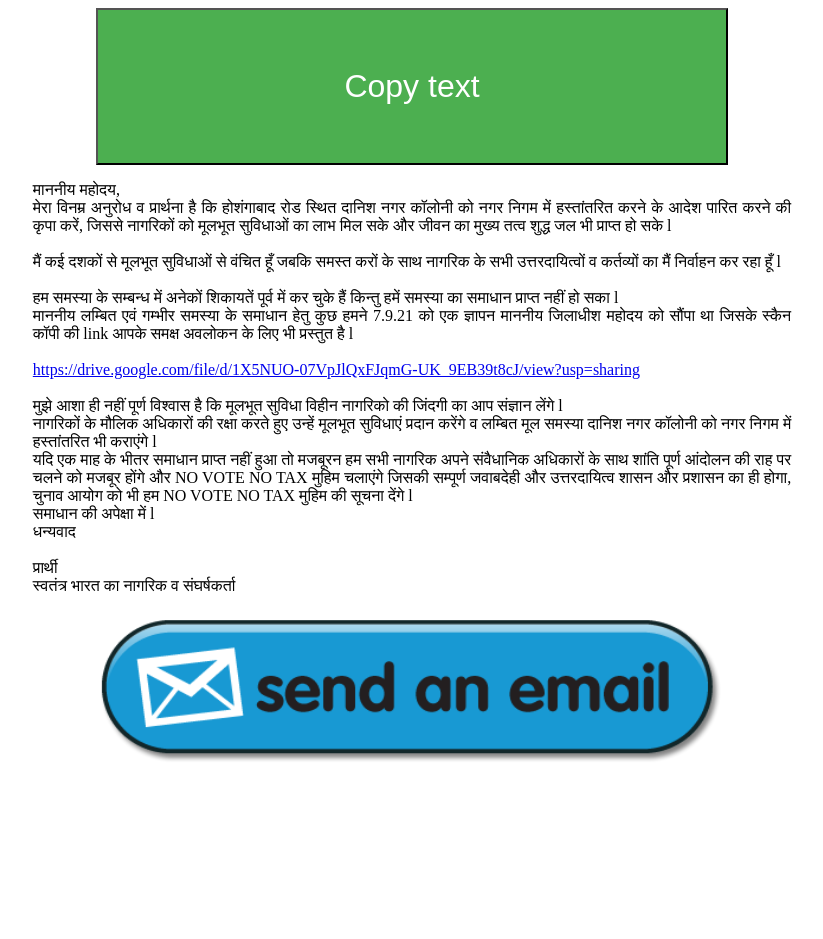
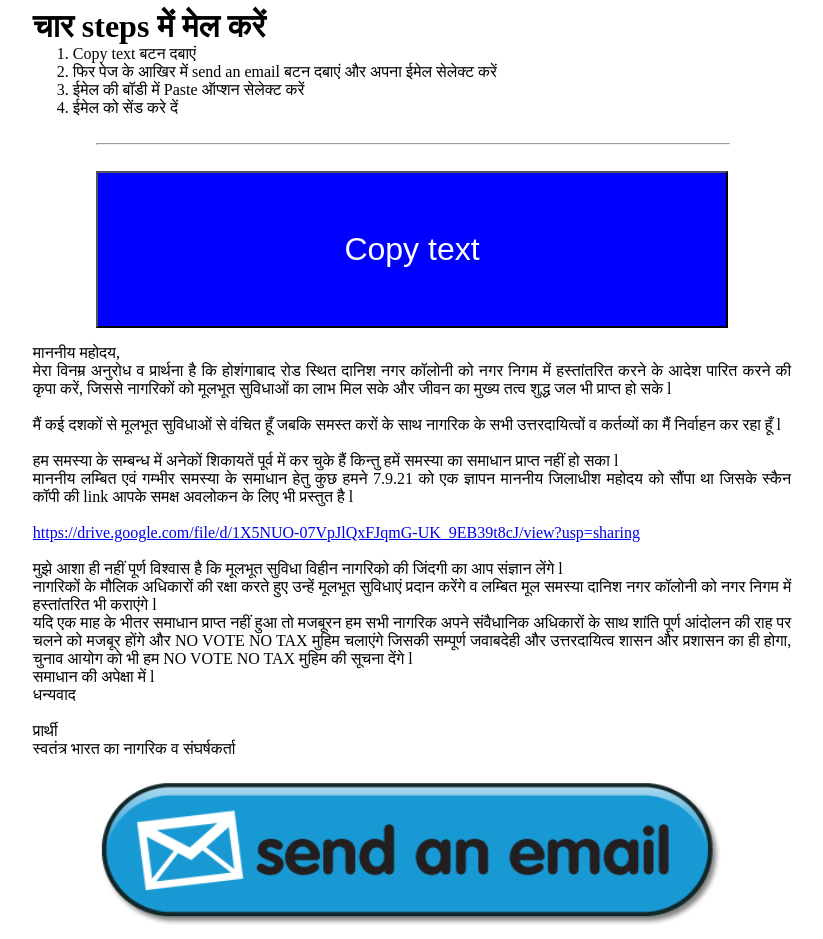
Before and after one commit to AarohanResearchLab/DanishNagarDigital, a plain HTML site: page index.html in a window 1280 px wide. Shown: the whole page, without its empty margins (228-1051 px from the left). Before the commit the page ends 800 px from the top, so only its background shows below. Drawn offline with Linux system fonts and the light colour scheme.

Commit message:
Add files via upload

```diff
--- a/index.html
+++ b/index.html
@@ -8,7 +8,19 @@
 
   </head>
   <body>
-    <button style="height:20%;width:50%;background-color: #4CAF50;margin-right: 25%;margin-left: 25%;" onclick="myFunction()"><span style="font-size: xx-large;color: white;">Copy text</span></button>
+    <div style="width: 60%;margin-left: 20%;margin-right: 20%;">
+    <h1 style="margin:auto">चार steps में मेल करें </h1>
+      <ol style="margin:auto">
+        <li>Copy text बटन दबाएं </li>
+        <li>फिर पेज के आखिर में send an email बटन दबाएं और अपना ईमेल सेलेक्ट करें</li>
+        <li>ईमेल की बॉडी में Paste ऑप्शन सेलेक्ट करें</li>
+        <li>ईमेल को सेंड करे दें </li>
+      </ol>
+    </div>
+    <br>
+    <hr style="width: 50%;margin-left: 25%;margin-right: 25%;">
+    <br>
+    <button id ="myButton1" style="height:20%;width:50%;background-color:blue;margin-right: 25%;margin-left: 25%;font-size: xx-large;color: white;" onclick="myFunction()">Copy text</button>
 
 
   <br>
@@ -34,7 +46,7 @@
 स्वतंत्र भारत का नागरिक व संघर्षकर्ता
 </p>
 
-<a href="mailto:narendramodi1234@gmail.com;connect@mygov.nic.in;commissioner@bmconline.gov.in;dmbhopal@nic.in;krishnagaur2015@gmail.com;cm@mp.nic.in;danishnagarsamiti@gmail.com;commbhopal@mpurban.gov.in;cm@mpchiefminister.com;info@shivrajsinghchouhan.org;sadhvipragyabjp@gmail.com?subject=%E0%A4%A6%E0%A4%BE%E0%A4%A8%E0%A4%BF%E0%A4%B6%20%E0%A4%A8%E0%A4%97%E0%A4%B0%20%E0%A4%95%E0%A5%89%E0%A4%B2%E0%A5%8B%E0%A4%A8%E0%A5%80%20%E0%A4%A8%E0%A4%97%E0%A4%B0%20%E0%A4%A8%E0%A4%BF%E0%A4%97%E0%A4%AE%20%E0%A4%AE%E0%A5%87%E0%A4%82%20%E0%A4%B9%E0%A4%B8%E0%A5%8D%E0%A4%A4%E0%A4%BE%E0%A4%82%E0%A4%A4%E0%A4%B0%E0%A4%A3%20%E0%A4%8F%E0%A4%B5%E0%A4%82%20%E0%A4%AE%E0%A5%82%E0%A4%B2%E0%A4%AD%E0%A5%82%E0%A4%A4%20%E0%A4%B8%E0%A5%81%E0%A4%B5%E0%A4%BF%E0%A4%A7%E0%A4%BE%E0%A4%93%E0%A4%82%20%E0%A4%95%E0%A5%87%20%E0%A4%B2%E0%A4%BF%E0%A4%8F%20%E0%A4%AA%E0%A5%8D%E0%A4%B0%E0%A4%BE%E0%A4%B0%E0%A5%8D%E0%A4%A5%E0%A4%A8%E0%A4%BE"><img style="height:20%;width:50%;margin-right: 25%;margin-left: 25%;" src="send-button.png" /></a>
+<a href="mailto:narendramodi1234@gmail.com;connect@mygov.nic.in;commissioner@bmconline.gov.in;dmbhopal@nic.in;krishnagaur2015@gmail.com;cm@mp.nic.in;danishnagarsamiti@gmail.com;commbhopal@mpurban.gov.in;info@shivrajsinghchouhan.org;sadhvipragyabjp@gmail.com?subject=%E0%A4%A6%E0%A4%BE%E0%A4%A8%E0%A4%BF%E0%A4%B6%20%E0%A4%A8%E0%A4%97%E0%A4%B0%20%E0%A4%95%E0%A5%89%E0%A4%B2%E0%A5%8B%E0%A4%A8%E0%A5%80%20%E0%A4%A8%E0%A4%97%E0%A4%B0%20%E0%A4%A8%E0%A4%BF%E0%A4%97%E0%A4%AE%20%E0%A4%AE%E0%A5%87%E0%A4%82%20%E0%A4%B9%E0%A4%B8%E0%A5%8D%E0%A4%A4%E0%A4%BE%E0%A4%82%E0%A4%A4%E0%A4%B0%E0%A4%A3%20%E0%A4%8F%E0%A4%B5%E0%A4%82%20%E0%A4%AE%E0%A5%82%E0%A4%B2%E0%A4%AD%E0%A5%82%E0%A4%A4%20%E0%A4%B8%E0%A5%81%E0%A4%B5%E0%A4%BF%E0%A4%A7%E0%A4%BE%E0%A4%93%E0%A4%82%20%E0%A4%95%E0%A5%87%20%E0%A4%B2%E0%A4%BF%E0%A4%8F%20%E0%A4%AA%E0%A5%8D%E0%A4%B0%E0%A4%BE%E0%A4%B0%E0%A5%8D%E0%A4%A5%E0%A4%A8%E0%A4%BE"><img style="height:20%;width:50%;margin-right: 25%;margin-left: 25%;" src="send-button.png" /></a>
 <script>
 function myFunction() {
   // /* Get the text field */
@@ -55,6 +67,8 @@ window.getSelection().removeAllRanges();
 window.getSelection().addRange(r);
 document.execCommand('copy');
 window.getSelection().removeAllRanges();
+document.getElementById("myButton1").innerHTML="Text Copied"
+document.getElementById("myButton1").style.backgroundColor="green"
 }
 </script>
 
```
